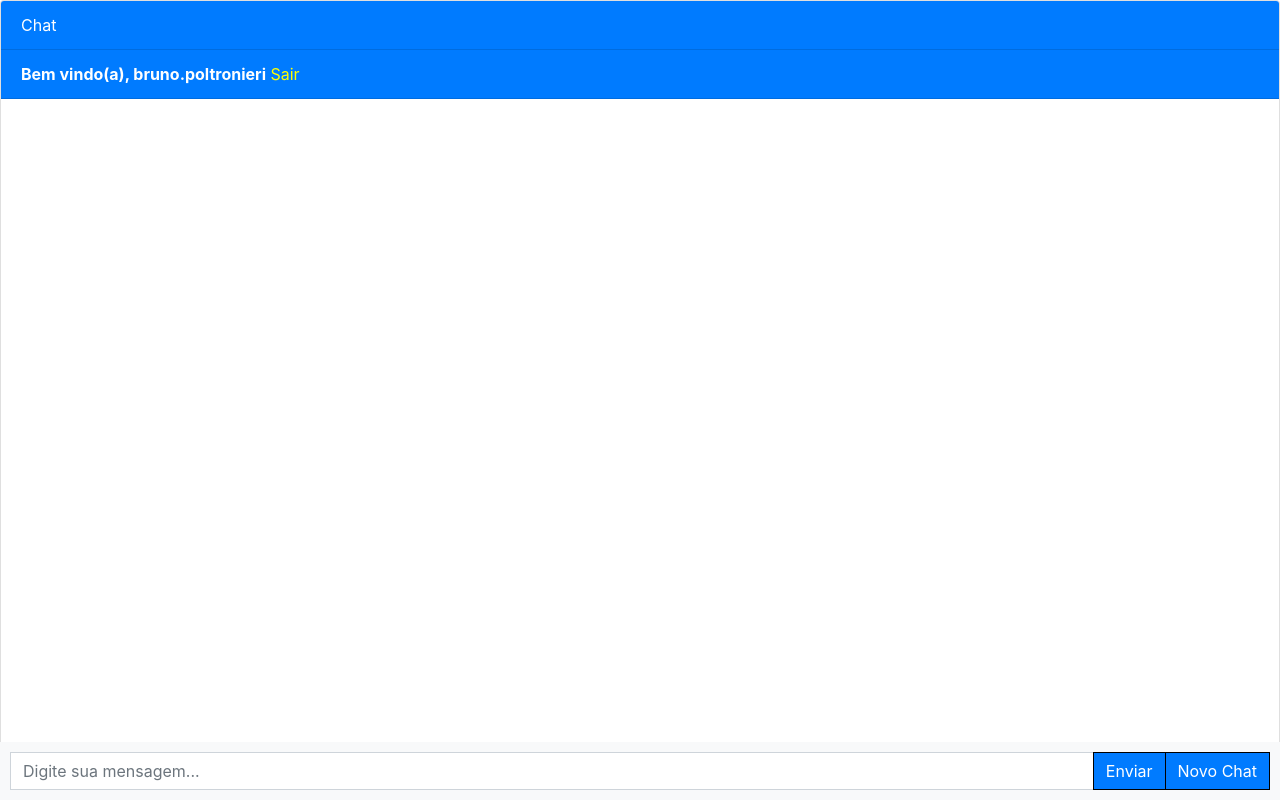
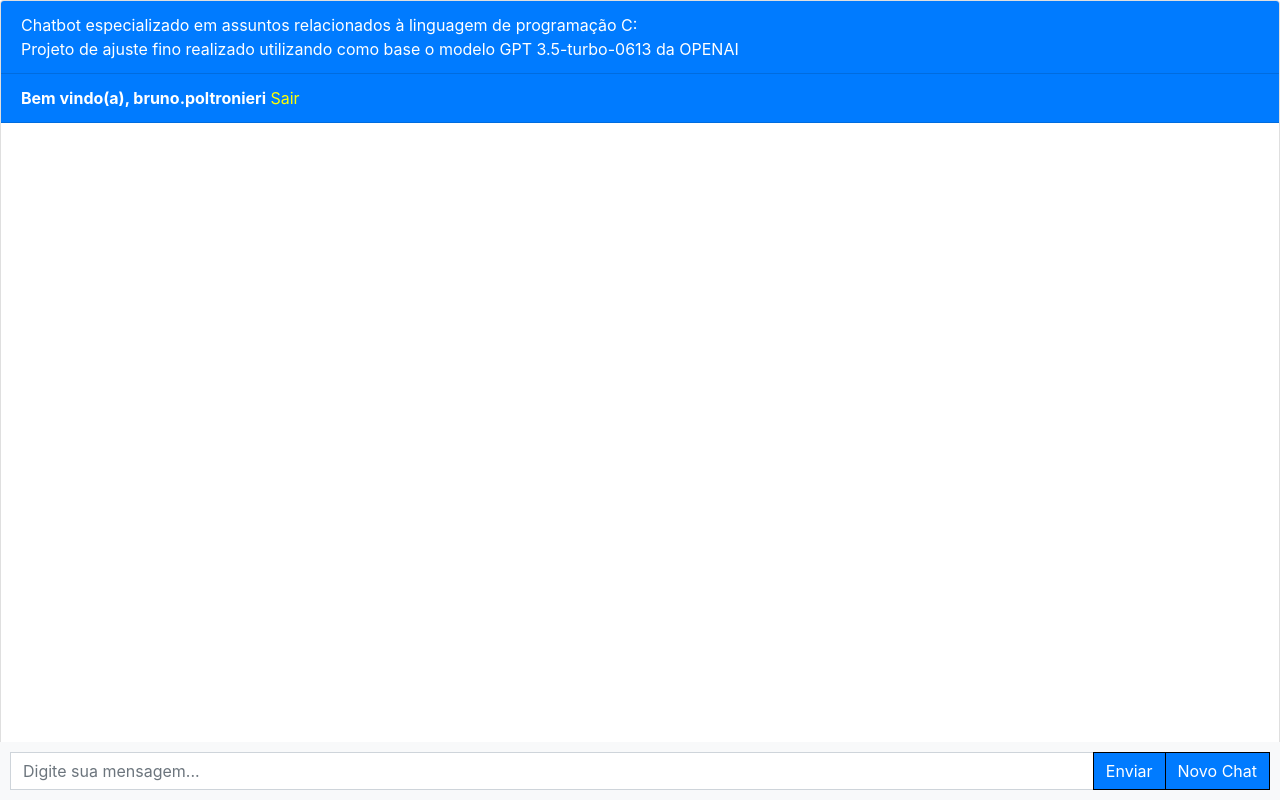
Before and after one commit to brunoppoltronieri/django_chatbot_gpt, a Django app: page /chatbot in a window 1280 px wide. Run offline with Django 4.2, Linux system fonts and the light colour scheme; a user stored in the database is signed in; data comes from the database, SQL or seed files in the repository; some libraries are stand-ins or nearby versions.

Commit message:
Ajuste de título e contexto da conversa

```diff
--- a/chatbot/views.py
+++ b/chatbot/views.py
@@ -24,8 +24,10 @@ def ask_openai(message):
         # n=1,
         # stop=None,
         # temperature=0.7,
+
+        #Você é um especialista em linguagem de programação C e responde apenas sobre assuntos relacionados a linguagem de programação C.
         messages=[
-            {"role": "system", "content": "You are an helpful assistant."},
+            {"role": "system", "content": "You are an expert in the C programming language and answer only on topics related to the C programming language."},
             {"role": "user", "content": message},
         ]
     )
--- a/templates/chatbot.html
+++ b/templates/chatbot.html
@@ -71,7 +71,7 @@
 {% block content %}
 <div class="chat-container">
   <div class="card flex-grow-1">
-    <div class="card-header bg-primary text-white">Chat</div>
+    <div class="card-header bg-primary text-white">Chatbot especializado em assuntos relacionados à linguagem de programação C:<br>Projeto de ajuste fino realizado utilizando como base o modelo GPT 3.5-turbo-0613 da OPENAI</div>
     {% if user.is_authenticated %}
     <div class="card-header bg-primary text-white"><b>Bem vindo(a), {{user.username}}</b> <a style="color: yellow;"
         href="logout">Sair</a></div>
```
